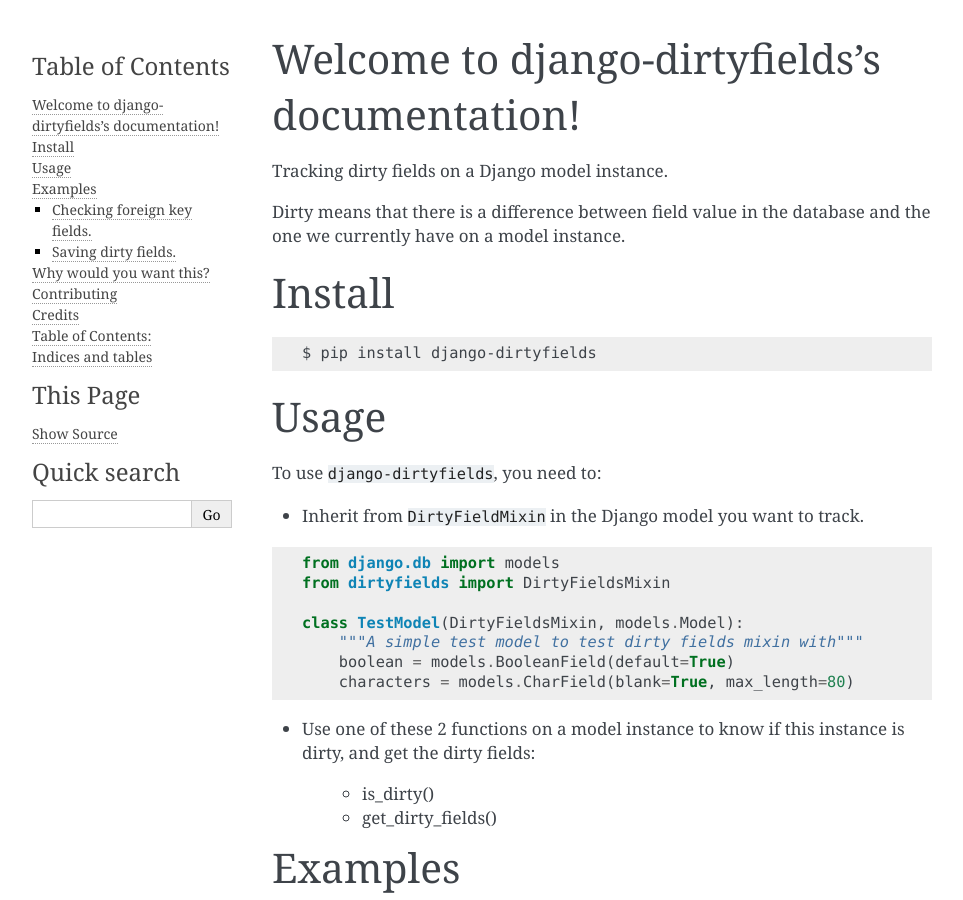
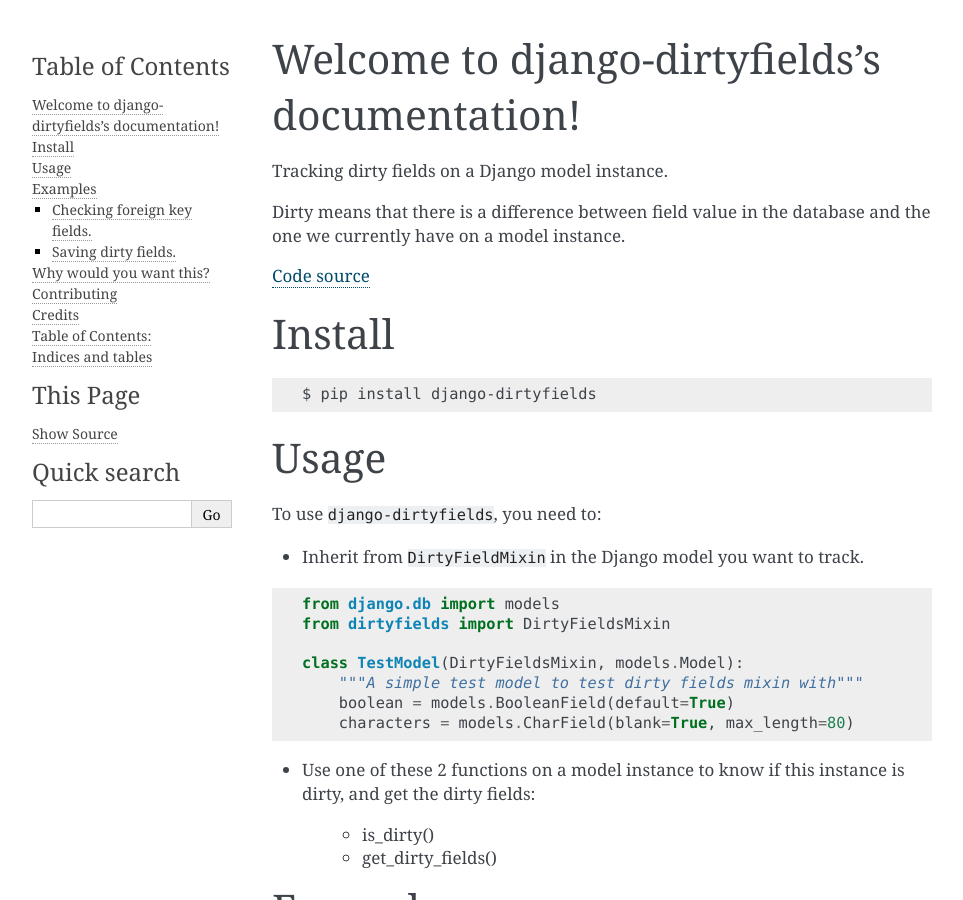
Before and after one commit to romgar/django-dirtyfields, a Sphinx documentation site: the page built from docs/index.rst, in a window 1280 px wide and 900 px high. Shown: the whole window, without its empty margins (148-1111 px from the left). Built offline with Sphinx 7.4.7, drawn with Linux system fonts in a browser that asks for light colours.

Commit message:
Adding link to code in doc

```diff
--- a/docs/index.rst
+++ b/docs/index.rst
@@ -5,6 +5,8 @@
 Tracking dirty fields on a Django model instance.
 
 Dirty means that there is a difference between field value in the database and the one we currently have on a model instance.
+
+`Code source <https://github.com/romgar/django-dirtyfields/>`_
 
 Install
 =======
```
